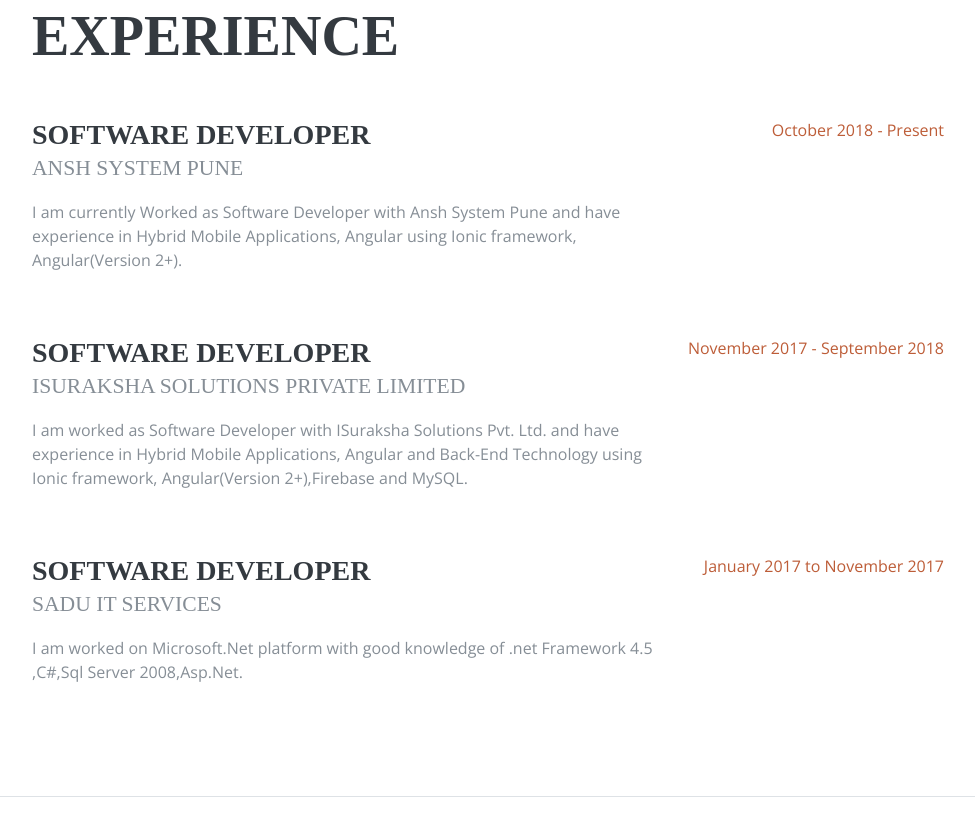
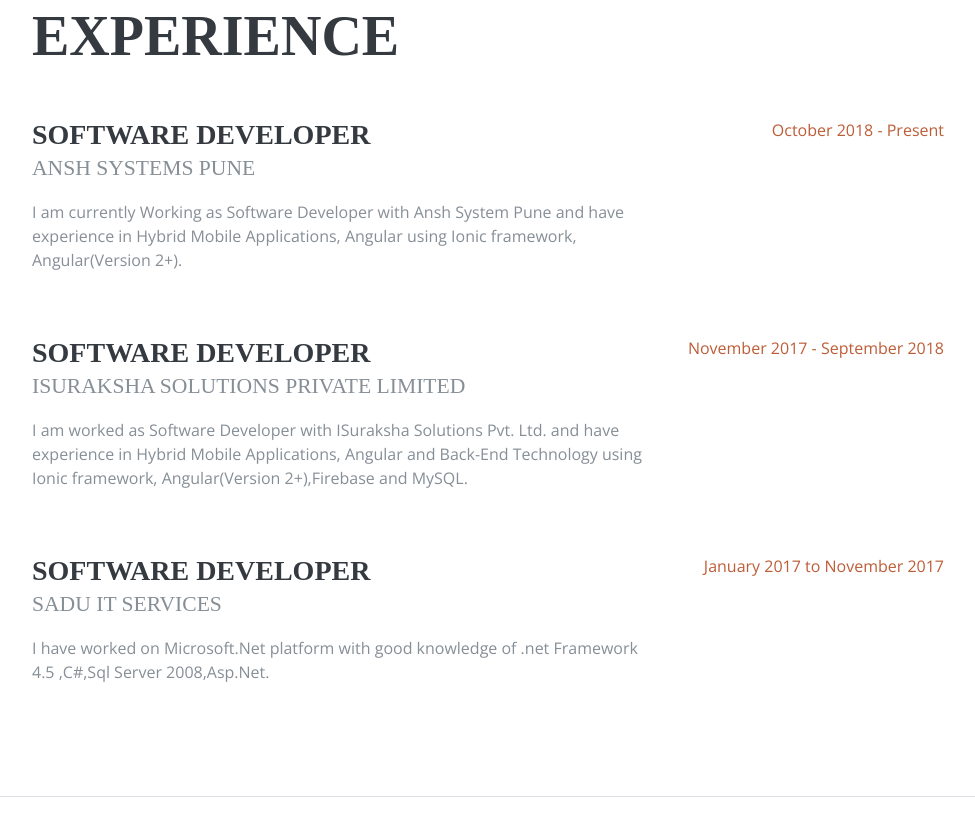
Before and after one commit to kirankirtkar/kiran, a plain HTML site: page index.html in a window 1280 px wide. Shown: the part 845-1660 px from the top of the page, without its empty margins (288-1263 px from the left). Drawn offline with nearby package versions, Linux system fonts and the light colour scheme; a web font is replaced by a local one.

Commit message:
commit changes..

```diff
--- a/index.html
+++ b/index.html
@@ -212,9 +212,9 @@
             <div class="resume-item d-flex flex-column flex-md-row mb-5">
                 <div class="resume-content">
                     <h3 class="mb-0">Software Developer</h3>
-                    <div class="subheading mb-3">Ansh System Pune</div>
+                    <div class="subheading mb-3">Ansh Systems Pune</div>
                     <p>
-                        I am currently Worked as Software Developer with Ansh System Pune and have
+                        I am currently Working as Software Developer with Ansh System Pune and have
                         experience in Hybrid Mobile Applications, Angular using Ionic framework,
                         Angular(Version 2+).
                     </p>
@@ -246,7 +246,7 @@
                     <h3 class="mb-0">Software Developer</h3>
                     <div class="subheading mb-3">SADU IT Services</div>
                     <p>
-                        I am worked on Microsoft.Net
+                        I have worked on Microsoft.Net
                         platform with good knowledge of .net Framework 4.5 ,C#,Sql Server 2008,Asp.Net.
                     </p>
                 </div>
```
